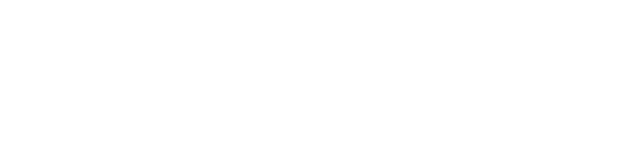
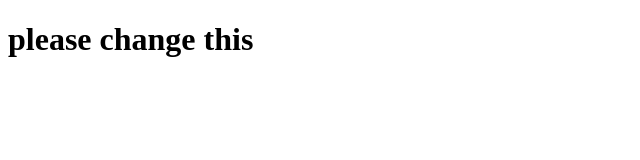
Before and after one commit to Quantinx/QX-Hyper-Test, a plain HTML site: page index.html in a window 1280 px wide. Shown: the whole page, without its empty margins (0-640 px from the left). Drawn offline with Linux system fonts and the light colour scheme.

Commit message:
added task

```diff
--- a/index.html
+++ b/index.html
@@ -5,5 +5,7 @@
     <meta name="viewport" content="width=device-width, initial-scale=1.0" />
     <title>this is a test document</title>
   </head>
-  <body></body>
+  <body>
+    <h1>please change this</h1>
+  </body>
 </html>
```
